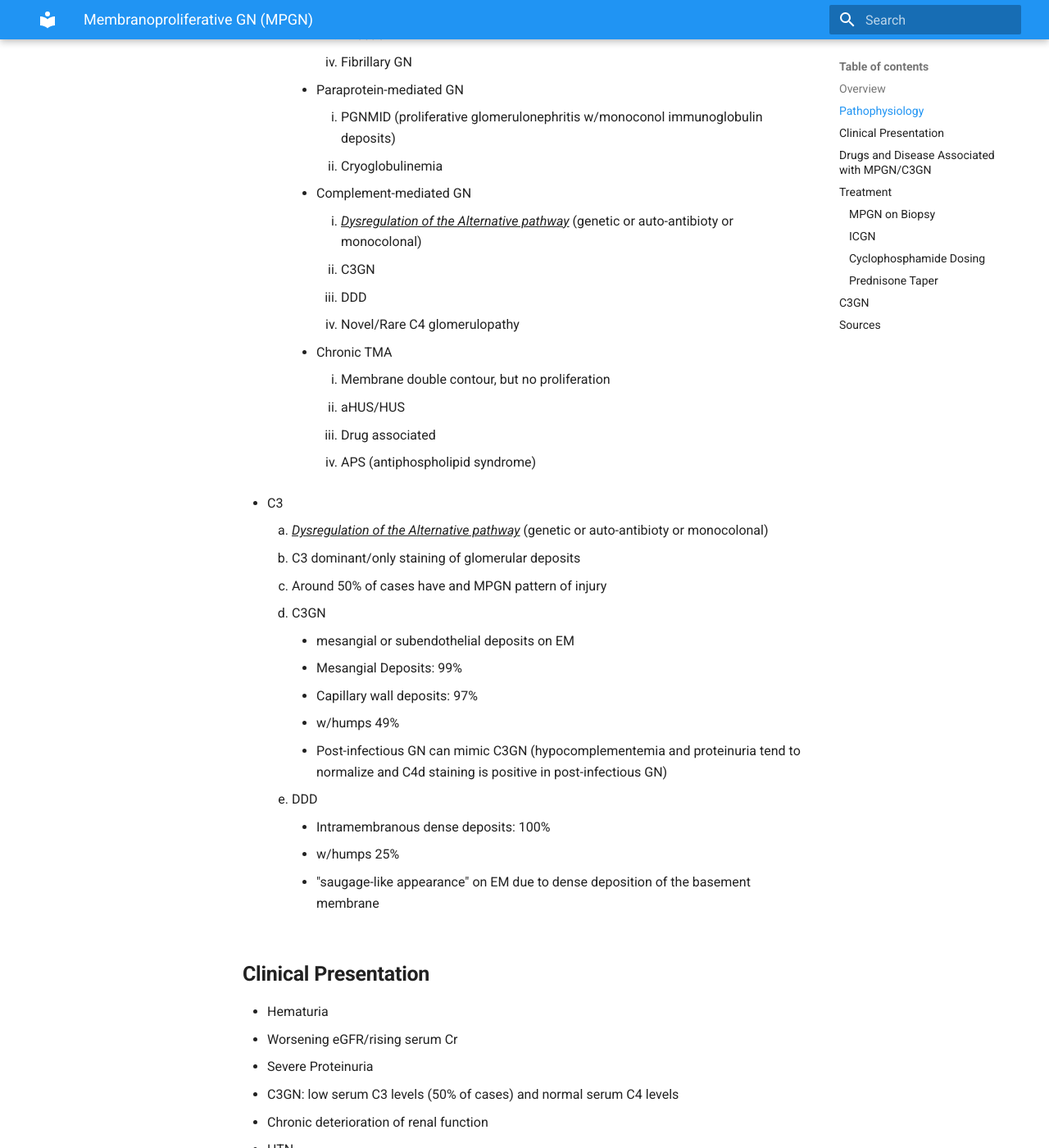
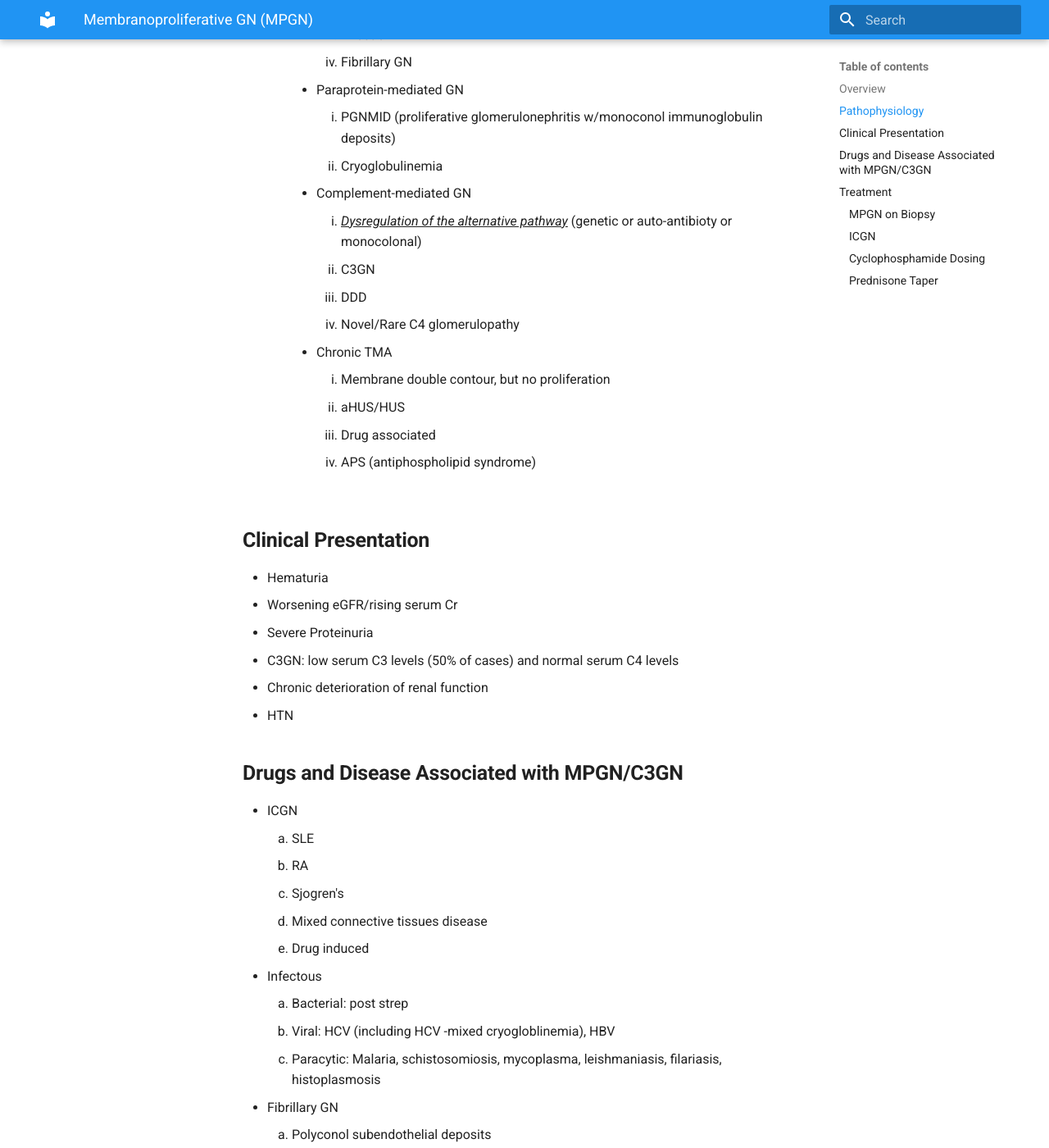
Before and after one commit to TTUNEPH2025/GN, an MkDocs documentation site: the page built from docs/MPGN-C3GN.md, in a window 1280 px wide and 1400 px high, scrolled down 1167 px. Shown: the whole window at 82% size. Built offline with MkDocs 1.6.1 and Material for MkDocs 9.7.7, drawn with Linux system fonts in a browser that asks for light colours; some of the changed text lies outside the part shown.

Commit message:
Update MPGN-C3GN.md

```diff
--- a/docs/MPGN-C3GN.md
+++ b/docs/MPGN-C3GN.md
@@ -24,7 +24,7 @@
             1. PGNMID (proliferative glomerulonephritis w/monoconol immunoglobulin deposits)
             2. Cryoglobulinemia
         - Complement-mediated GN
-            1. <ins>*Dysregulation of the Alternative pathway*</ins> (genetic or auto-antibioty or monocolonal)
+            1. <ins>*Dysregulation of the alternative pathway*</ins> (genetic or auto-antibioty or monocolonal)
             2. C3GN
             3. DDD
             4. Novel/Rare C4 glomerulopathy
@@ -33,20 +33,6 @@
             2. aHUS/HUS
             3. Drug associated
             4. APS (antiphospholipid syndrome)
-  * C3
-    1. <ins>*Dysregulation of the Alternative pathway*</ins> (genetic or auto-antibioty or monocolonal)
-    2. C3 dominant/only staining of glomerular deposits
-    3. Around 50% of cases have and MPGN pattern of injury
-    4.  C3GN
-        - mesangial or subendothelial deposits on EM
-        - Mesangial Deposits: 99%
-        - Capillary wall deposits: 97%
-        - w/humps 49%
-        - Post-infectious GN can mimic C3GN (hypocomplementemia and proteinuria tend to normalize and C4d staining is positive in post-infectious GN)
-    5. DDD
-        - Intramembranous dense deposits: 100%
-        - w/humps 25%
-        - "saugage-like appearance" on EM due to dense deposition of the basement membrane
 ## **Clinical Presentation**
   * Hematuria
   * Worsening eGFR/rising serum Cr
```
Also changed, not shown: other parts of docs/MPGN-C3GN.md (+17 -2 lines).
